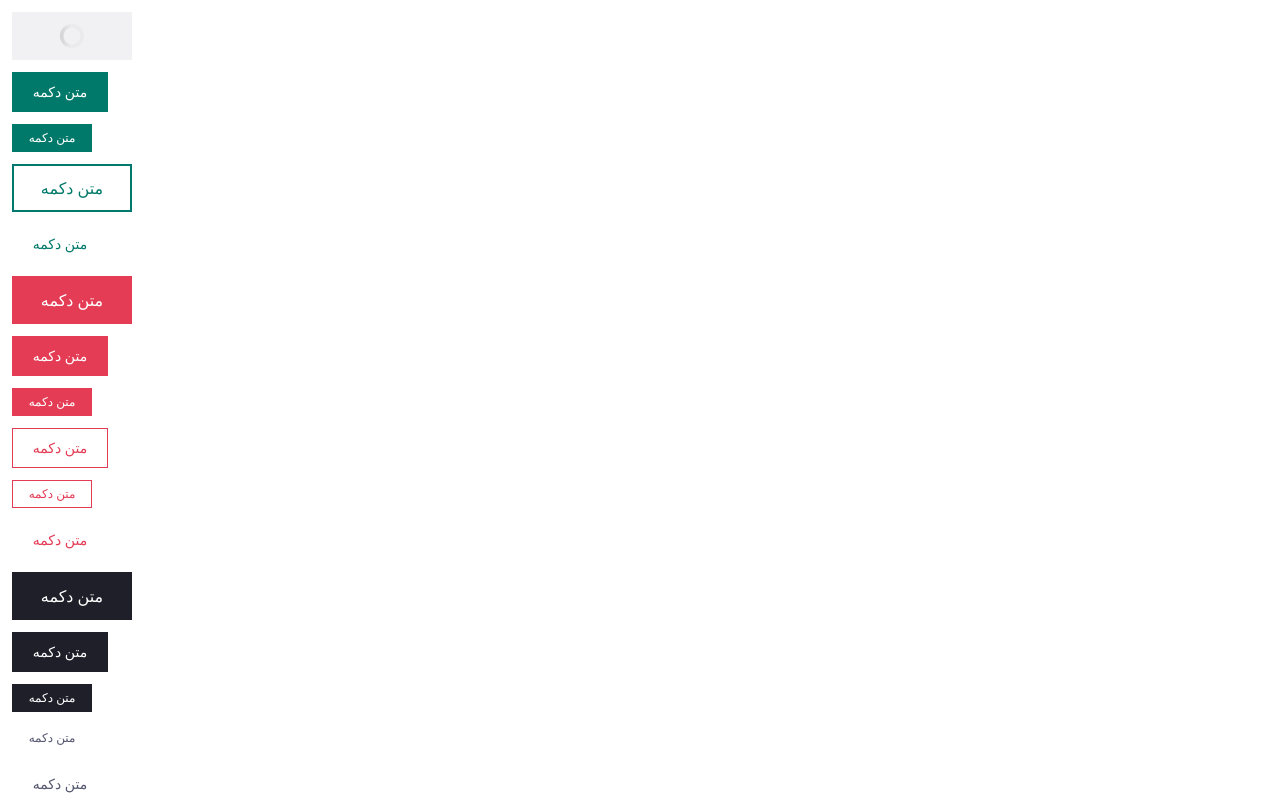
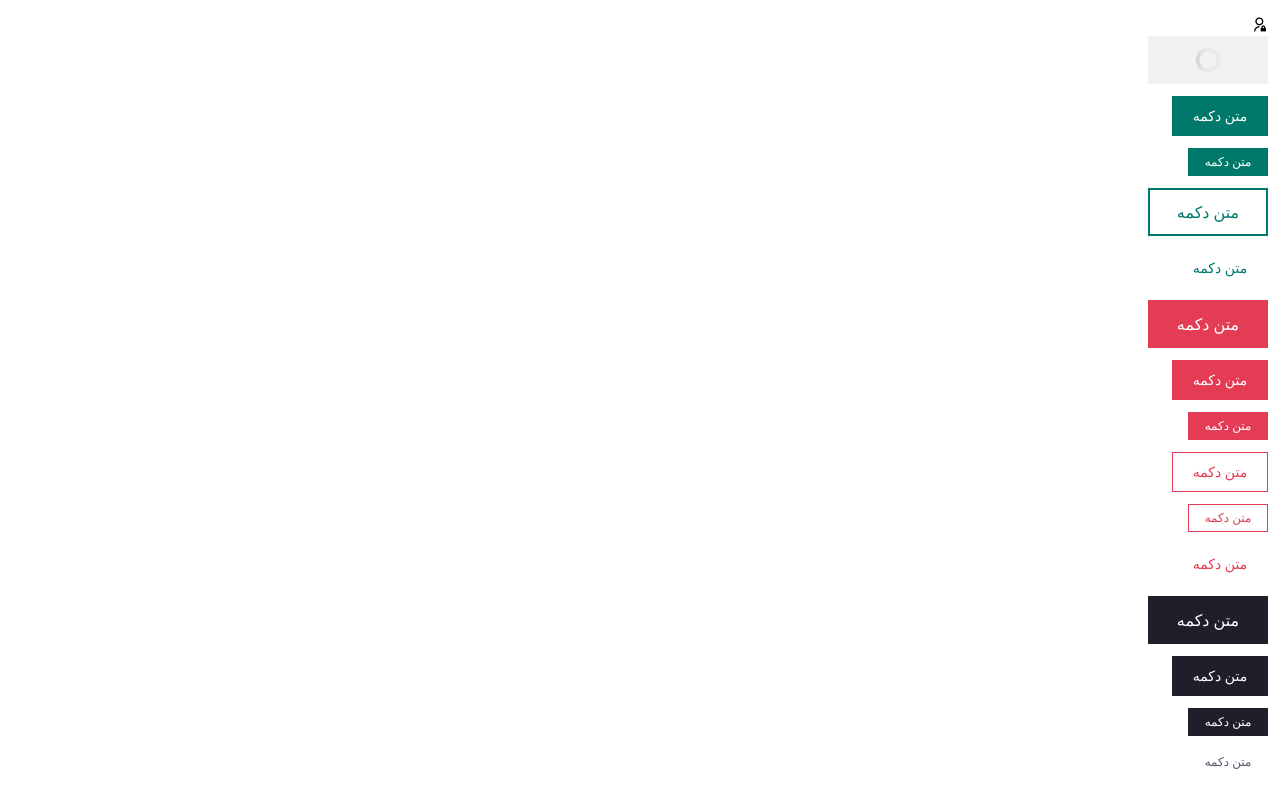
Before and after one commit to vandarpay/vandar-ui-kit, a Vue app in the folder vandar-ui-kit/: page / in a window 1280 px wide. Shown: the top 800 px of the page. Built offline with nearby package versions, Linux system fonts and the light colour scheme; what prettier-plugin-tailwindcss would draw is missing.

Commit message:
feat: add remix icon font icons

```diff
--- a/vandar-ui-kit/package.json
+++ b/vandar-ui-kit/package.json
@@ -19,6 +19,7 @@
     "build-storybook": "build-storybook"
   },
   "dependencies": {
+    "remixicon": "^2.5.0",
     "vue": "^3.2.45"
   },
   "devDependencies": {
--- a/vandar-ui-kit/src/App.vue
+++ b/vandar-ui-kit/src/App.vue
@@ -1,5 +1,9 @@
 <template>
   <div class="p-12 dark:bg-neutral-900">
+    <div>
+      <i class="ri-admin-line"></i>
+    </div>
+
     <vanButton size="large" :loading="true" label="متن دکمه"></vanButton>
     <div class="pt-12"></div>
     <vanButton label="متن دکمه"></vanButton>
--- a/vandar-ui-kit/src/assets/tailwind.css
+++ b/vandar-ui-kit/src/assets/tailwind.css
@@ -1,3 +1,9 @@
 @tailwind base;
 @tailwind components;
 @tailwind utilities;
+
+@layer base {
+    body{
+        direction: rtl;
+    }
+}
--- a/vandar-ui-kit/src/main.ts
+++ b/vandar-ui-kit/src/main.ts
@@ -1,5 +1,6 @@
 import { createApp } from 'vue';
 import './assets/tailwind.css';
+import 'remixicon/fonts/remixicon.css'
 import App from './App.vue';
 
 createApp(App).mount('#app');
```
Also changed, not shown: 1 other file (tests, documents, lock files or other folders).
